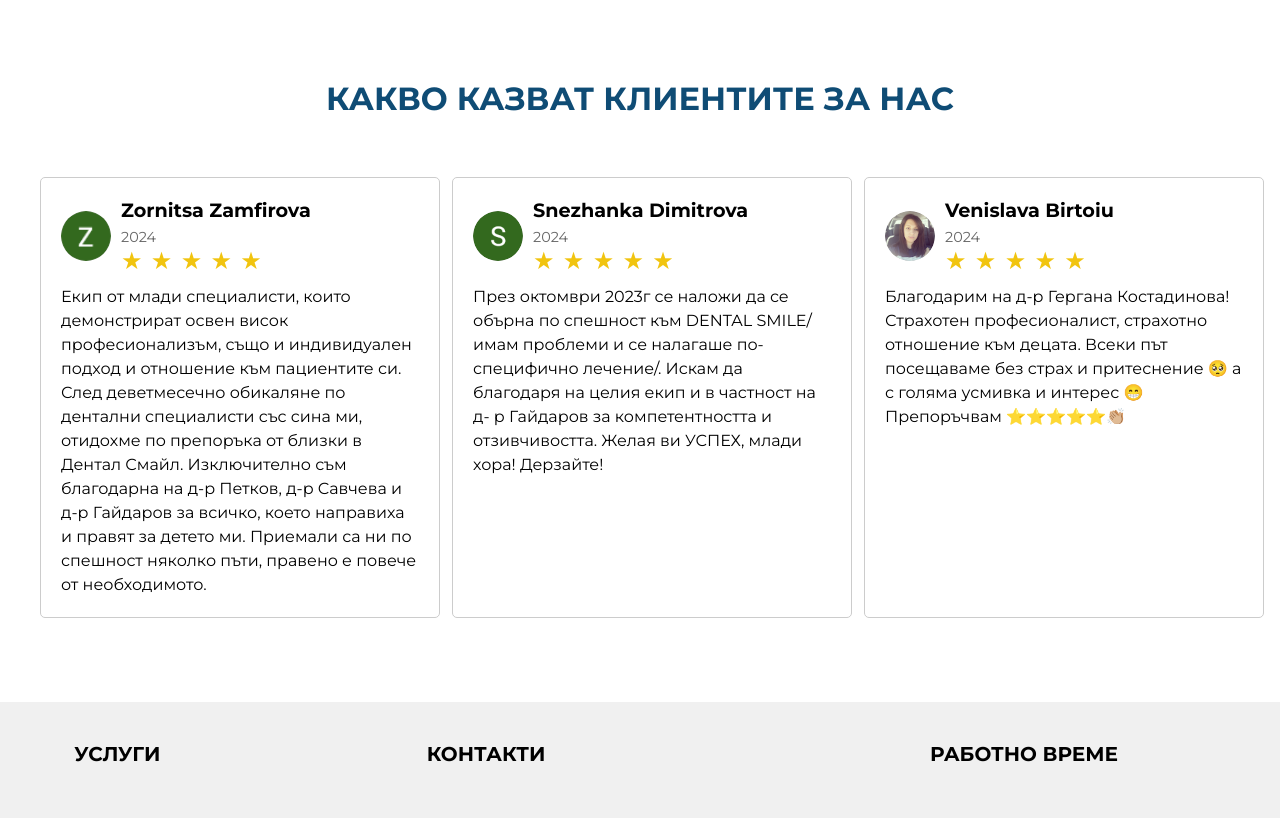
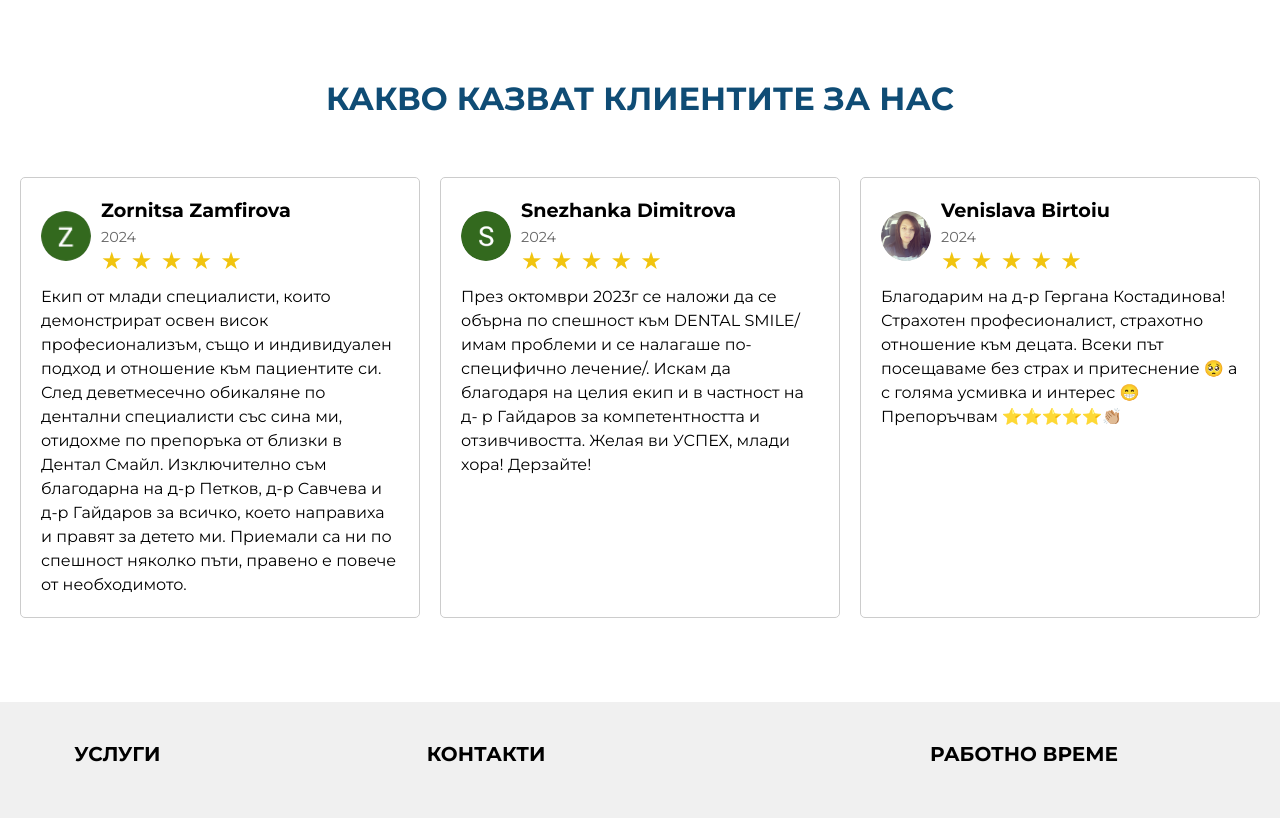
Before and after one commit to evelinparvanov/dental_smile1, a plain HTML site: page index.html in a window 1280 px wide. Shown: the part 716-1534 px from the top of the page. Drawn offline with Linux system fonts and the light colour scheme.

Commit message:
added feature

```diff
--- a/index.html
+++ b/index.html
@@ -70,6 +70,68 @@
             <h1>КАКВО КАЗВАТ КЛИЕНТИТЕ ЗА НАС</h1>
             <div class="reviews-carousel">
                     <div class="reviews">
+                        <div class="review">
+                            <div class="review-header">
+                                <img src="Images/pp1.png" alt="Profile Picture">
+                                <div class="review-details">
+                                    <h2>Zornitsa Zamfirova</h2>
+                                    <span class="review-date">2024</span>
+                                    <div class="review-stars">
+                                        <span class="star">&#9733;</span>
+                                        <span class="star">&#9733;</span>
+                                        <span class="star">&#9733;</span>
+                                        <span class="star">&#9733;</span>
+                                        <span class="star">&#9733;</span>
+                                    </div>
+                                </div>
+                            </div>
+                            <p class="review-content">Екип от млади специалисти, които демонстрират освен висок професионализъм, също и индивидуален подход и отношение към пациентите си.
+                                След деветмесечно обикаляне по дентални специалисти със сина ми, отидохме по препоръка от близки в Дентал Смайл.
+                                Изключително съм благодарна на д-р Петков, д-р Савчева и д-р Гайдаров за всичко, което направиха и правят за детето ми.
+                                Приемали са ни по спешност няколко пъти, правено е повече от необходимото.</p>
+                        </div>
+
+                        <div class="review">
+                            <div class="review-header">
+                                <img src="Images/pp3.png" alt="Profile Picture">
+                                <div class="review-details">
+                                    <h2>Snezhanka Dimitrova</h2>
+                                    <span class="review-date">2024</span>
+                                    <div class="review-stars">
+                                        <span class="star">&#9733;</span>
+                                        <span class="star">&#9733;</span>
+                                        <span class="star">&#9733;</span>
+                                        <span class="star">&#9733;</span>
+                                        <span class="star">&#9733;</span>
+                                    </div>
+                                </div>
+                            </div>
+                            <p class="review-content">През октомври 2023г се наложи да се обърна по спешност към DENTAL SMILE/ имам проблеми и се налагаше по- специфично лечение/.
+                                Искам да благодаря на целия екип и в частност на д- р Гайдаров за компетентността и отзивчивостта.
+                                Желая ви УСПЕХ, млади хора!
+                                Дерзайте!</p>
+                        </div>
+
+                        <div class="review">
+                            <div class="review-header">
+                                <img src="Images/pp4.png" alt="Profile Picture">
+                                <div class="review-details">
+                                    <h2>Venislava Birtoiu</h2>
+                                    <span class="review-date">2024</span>
+                                    <div class="review-stars">
+                                        <span class="star">&#9733;</span>
+                                        <span class="star">&#9733;</span>
+                                        <span class="star">&#9733;</span>
+                                        <span class="star">&#9733;</span>
+                                        <span class="star">&#9733;</span>
+                                    </div>
+                                </div>
+                            </div>
+                            <p class="review-content">Благодарим на д-р Гергана Костадинова!
+                                Страхотен професионалист, страхотно отношение към децата. Всеки път посещаваме без страх и притеснение 🥺 а с голяма усмивка и интерес 😁
+                                Препоръчвам ⭐️⭐️⭐️⭐️⭐️👏🏼</p>
+                        </div>
+
                         <div class="review">
                             <div class="review-header">
                                 <img src="Images/pp1.png" alt="Profile Picture">
--- a/static/css/styles.css
+++ b/static/css/styles.css
@@ -367,17 +367,20 @@ footer {
     display: flex;
     text-wrap: wrap;
     transition: transform 0.5s ease;
+    gap: 20px;
+    max-width: 1240px;
+    overflow-x: scroll;
+    scroll-snap-type: x mandatory;
 }
 
 /* Individual review */
 .review {
+    scroll-snap-align: start;
     background-color: #fff;
     border: 1px solid #ccc;
     border-radius: 5px;
     padding: 20px;
-    min-width: 200px; /* Adjust minimum width as needed */
-    max-width: 400px;
-    margin-right: 1%; /* Adjust spacing between reviews */
+    width: 400px; /* Adjust minimum width as needed */
     flex: 0 0 auto;
     box-sizing: border-box;
 
@@ -885,3 +888,31 @@ nav .fas {
     }
 
 }
+
+.reviews::-webkit-scrollbar {
+    width: 5px; /* Width of the scrollbar */
+}
+
+.reviews::-webkit-scrollbar-track {
+    background: transparent; /* Background of the scrollbar track */
+}
+
+reviews::-webkit-scrollbar-thumb {
+    background: #888; /* Background of the scrollbar thumb */
+    border-radius: 10px; /* Rounded corners for the scrollbar thumb */
+}
+
+.reviews::-webkit-scrollbar-thumb:hover {
+    background: #555; /* Background of the scrollbar thumb on hover */
+}
+
+.reviews {
+    scrollbar-width: thin; /* Width of the scrollbar for Firefox */
+    scrollbar-color: #888 transparent; /* Thumb color and track color for Firefox */
+}
+
+.reviews ::-webkit-scrollbar-button {
+    display: none;
+    width: 0;
+    height: 0;
+}
```
